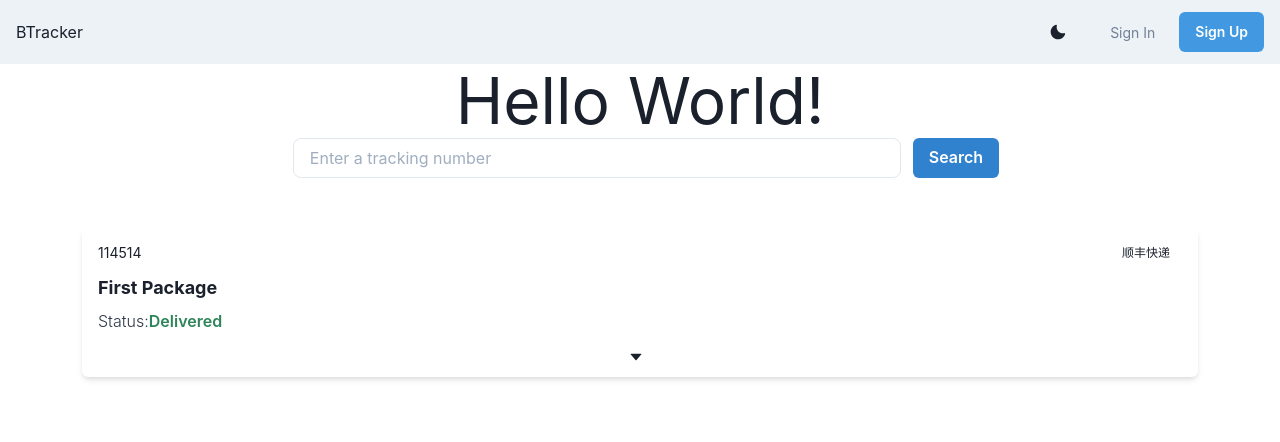
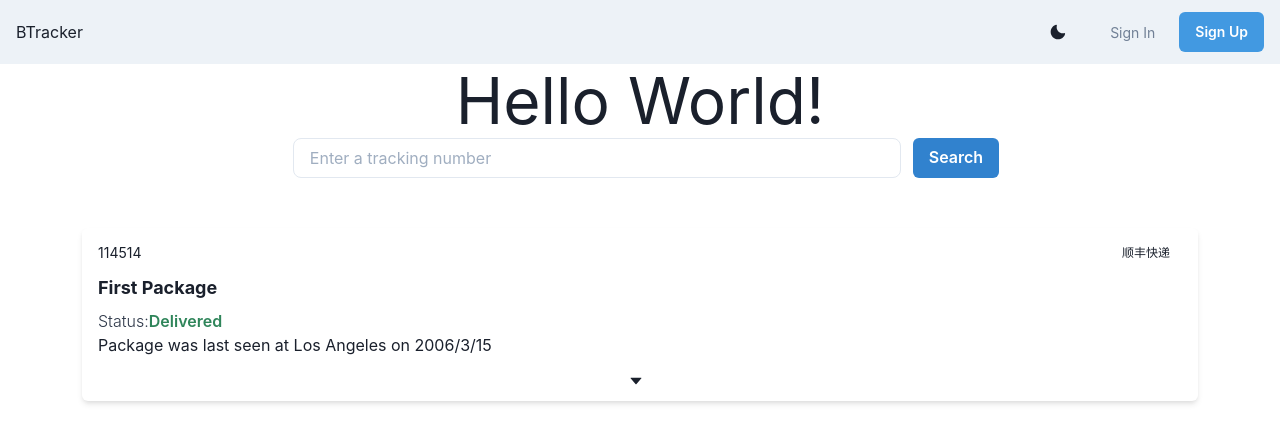
Before and after one commit to lorenzoc25/btracker-frontend, a Next.js app: page / in a window 1280 px wide. Shown: the top 442 px of the page. Built offline with nearby package versions, Linux system fonts and the light colour scheme.

Commit message:
Add more location information in

```diff
--- a/components/Item.tsx
+++ b/components/Item.tsx
@@ -22,6 +22,9 @@ const getStatusColor = (status: Status ): string[] =>  {
 
 const Item = ({ item }: ItemProps) => {
   const statColor = getStatusColor(item.status);
+  const { location, timestamp } = item.history;
+  const date = new Date(timestamp);
+  const dateStr = date.getFullYear() + '/' + date.getMonth() + '/' + date.getDate();
   return (
     <Flex
       p={50}
@@ -91,9 +94,10 @@ const Item = ({ item }: ItemProps) => {
             >
                 {item.status}
             </chakra.p>
-
           </Flex>
-
+          <Flex>
+              Package was last seen at {location} on {dateStr}
+          </Flex>
           <Flex alignItems="center" justifyContent="center" mt={4}>
             <Link
               mr={2}
--- a/pages/index.tsx
+++ b/pages/index.tsx
@@ -10,7 +10,7 @@ const Home: NextPage = () => {
   const hist :History = {
     status : 'delievered',
     location: 'Los Angeles',
-    timestamp: 114514,
+    timestamp: 1145141919810,
   };
 
   const p : Package = {
```
